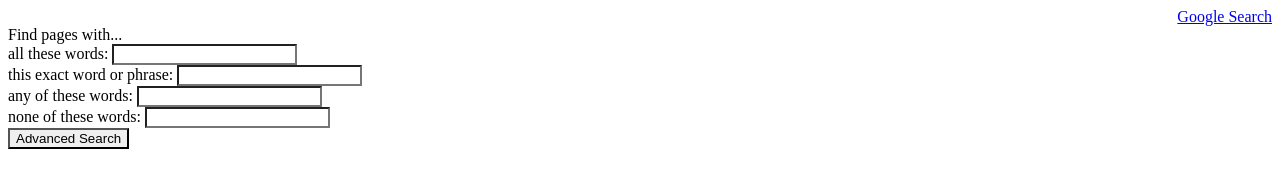
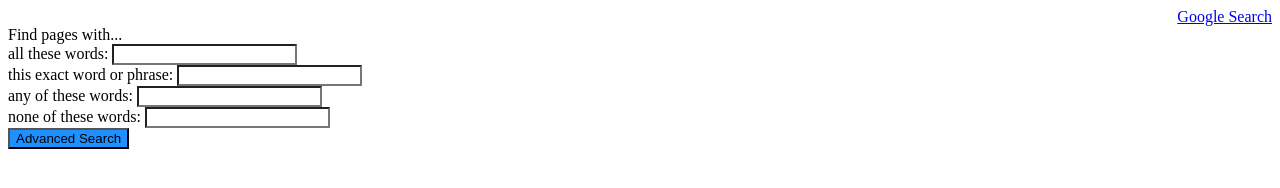
Before and after one commit to hennesseyr14/search, a plain HTML site: page advanced_search.html in a window 1280 px wide. Drawn offline with Linux system fonts and the light colour scheme.

Commit message:
Refactor style to use common classes

```diff
--- a/advanced_search.html
+++ b/advanced_search.html
@@ -12,16 +12,17 @@
         </style>
     </head>
     <body>
-        <a href="index.html">Google Search</a>
+        <div class="navigation_menu">
+            <a href="index.html">Google Search</a>
+        </div>
 
-        Find pages with...
-
-        <form action="https://google.com/search" style="display: inline">
-            <br>all these words: <input type="text" name="as_q">
-            <br>this exact word or phrase: <input type="text" name="as_epq">
-            <br>any of these words: <input type="text" name="as_oq">
-            <br>none of these words: <input type="text" name="as_eq">
-            <br><input type="submit" value="Advanced Search">
+        <form action="https://google.com/search" class="advanced_search_form">
+            Find pages with...<br>
+            all these words: <input type="text" name="as_q"><br>
+            this exact word or phrase: <input type="text" name="as_epq"><br>
+            any of these words: <input type="text" name="as_oq"><br>
+            none of these words: <input type="text" name="as_eq"><br>
+            <input type="submit" value="Advanced Search">
         </form>
     </body>
 </html>
--- a/styles.css
+++ b/styles.css
@@ -1,10 +1,14 @@
-input {
+.search_form * {
     border-radius: 10px;
     display: block;
     margin: auto;
 }
 
-a {
+.advanced_search_form input[type="submit"] {
+    background-color: dodgerblue;
+}
+
+.navigation_menu * {
     display: block;
     text-align: right;
 }
```
Also changed, not shown: image_search.html (+4 -2 lines), index.html (+2 -2 lines).
